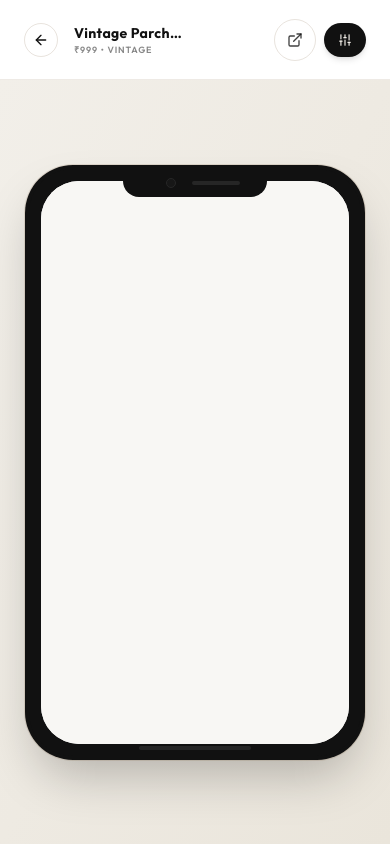
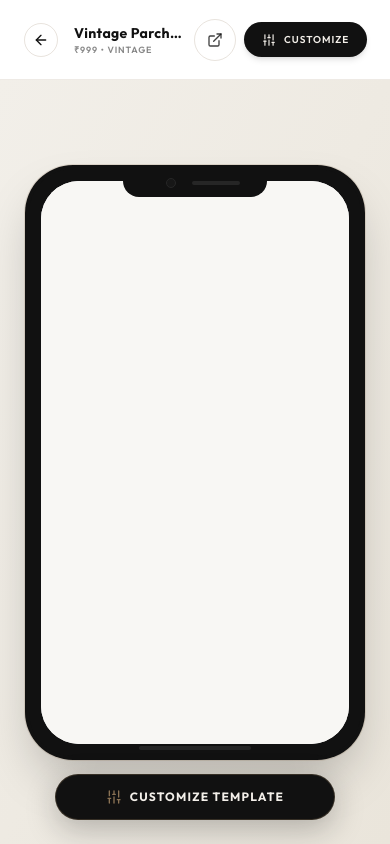
Before and after one commit to zawcrates/Varnam-Invites-Website, a Next.js app: page /templates/1 in a window 390 px wide. Built offline with nearby package versions, Linux system fonts and the light colour scheme; a web font is replaced by a local one.

Commit message:
customise cta

```diff
--- a/src/app/templates/[slug]/page.tsx
+++ b/src/app/templates/[slug]/page.tsx
@@ -87,10 +87,10 @@ export default function TemplateDetailsPage({ params }: PageProps) {
           {/* Primary CTA */}
           <Link
             href={`/customize/${template.slug}`}
-            className="inline-flex items-center gap-2 bg-luxury-dark hover:bg-gold-dark text-gold-light hover:text-white font-sansflex text-xs uppercase tracking-widest font-semibold px-3.5 sm:px-5 py-2.5 sm:py-3.5 rounded-full transition-all duration-300 hover:scale-105 shadow-md shrink-0"
+            className="inline-flex items-center gap-2 bg-luxury-dark hover:bg-gold-dark text-gold-light hover:text-white font-sansflex text-[10px] sm:text-xs uppercase tracking-widest font-semibold px-4.5 py-2.5 sm:px-5 sm:py-3.5 rounded-full transition-all duration-300 hover:scale-105 shadow-md shrink-0"
           >
             <Sliders className="w-3.5 h-3.5" />
-            <span className="hidden sm:inline">Customize</span>
+            <span>Customize</span>
           </Link>
         </div>
 
@@ -145,6 +145,17 @@ export default function TemplateDetailsPage({ params }: PageProps) {
         )}
       </main>
 
+      {/* Sticky Mobile CTA */}
+      <div className="sm:hidden fixed bottom-6 left-0 right-0 px-6 z-30 flex justify-center pointer-events-none">
+        <Link
+          href={`/customize/${template.slug}`}
+          className="pointer-events-auto flex items-center justify-center gap-2 w-full max-w-[280px] py-3.5 bg-luxury-dark border border-gold-medium/30 text-gold-light font-sansflex text-xs uppercase tracking-widest font-bold rounded-full shadow-[0_10px_30px_rgba(18,18,18,0.25)] active:scale-95 transition-all duration-300"
+        >
+          <Sliders className="w-4 h-4 text-gold-medium" />
+          Customize Template
+        </Link>
+      </div>
+
     </div>
   );
 }
```
